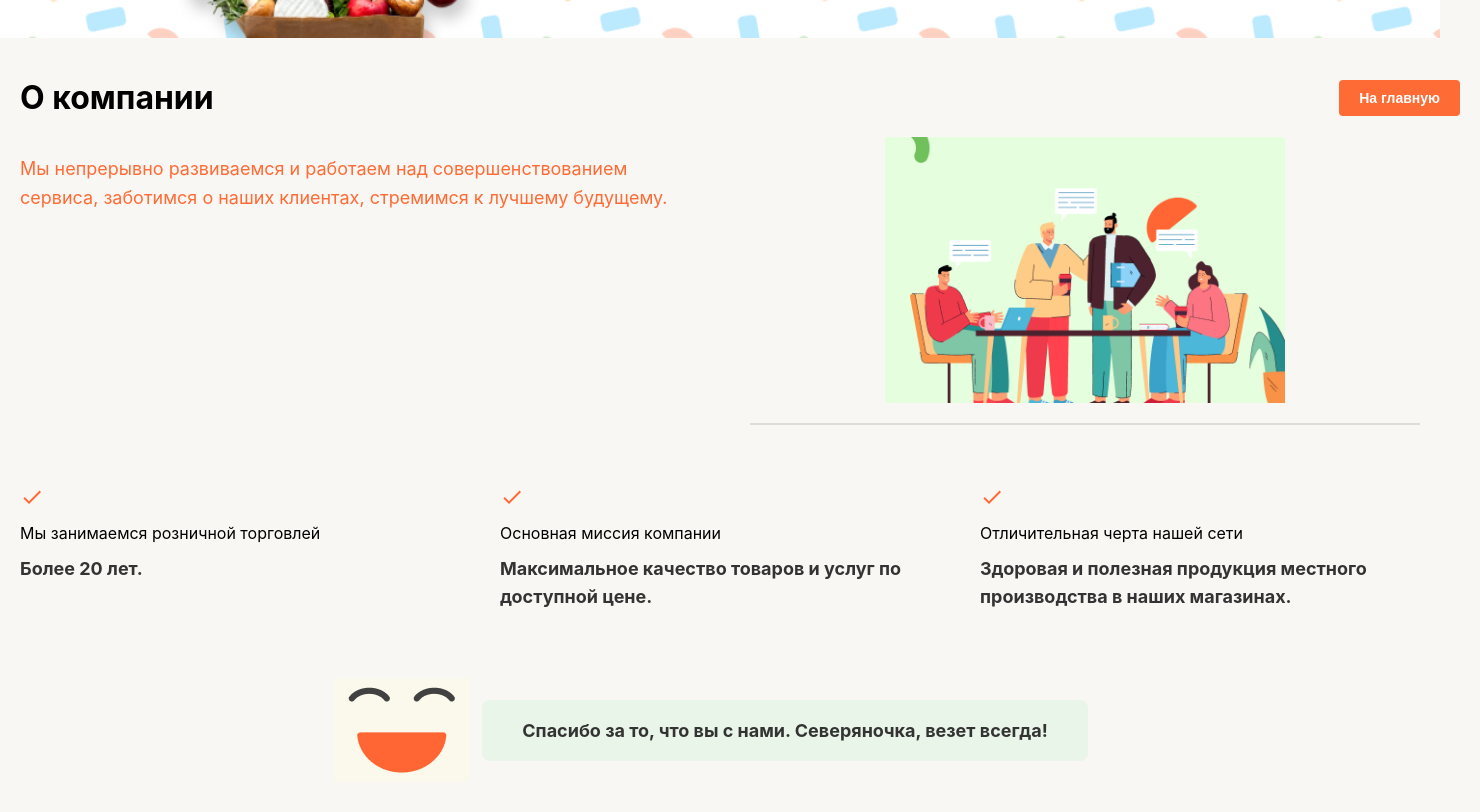
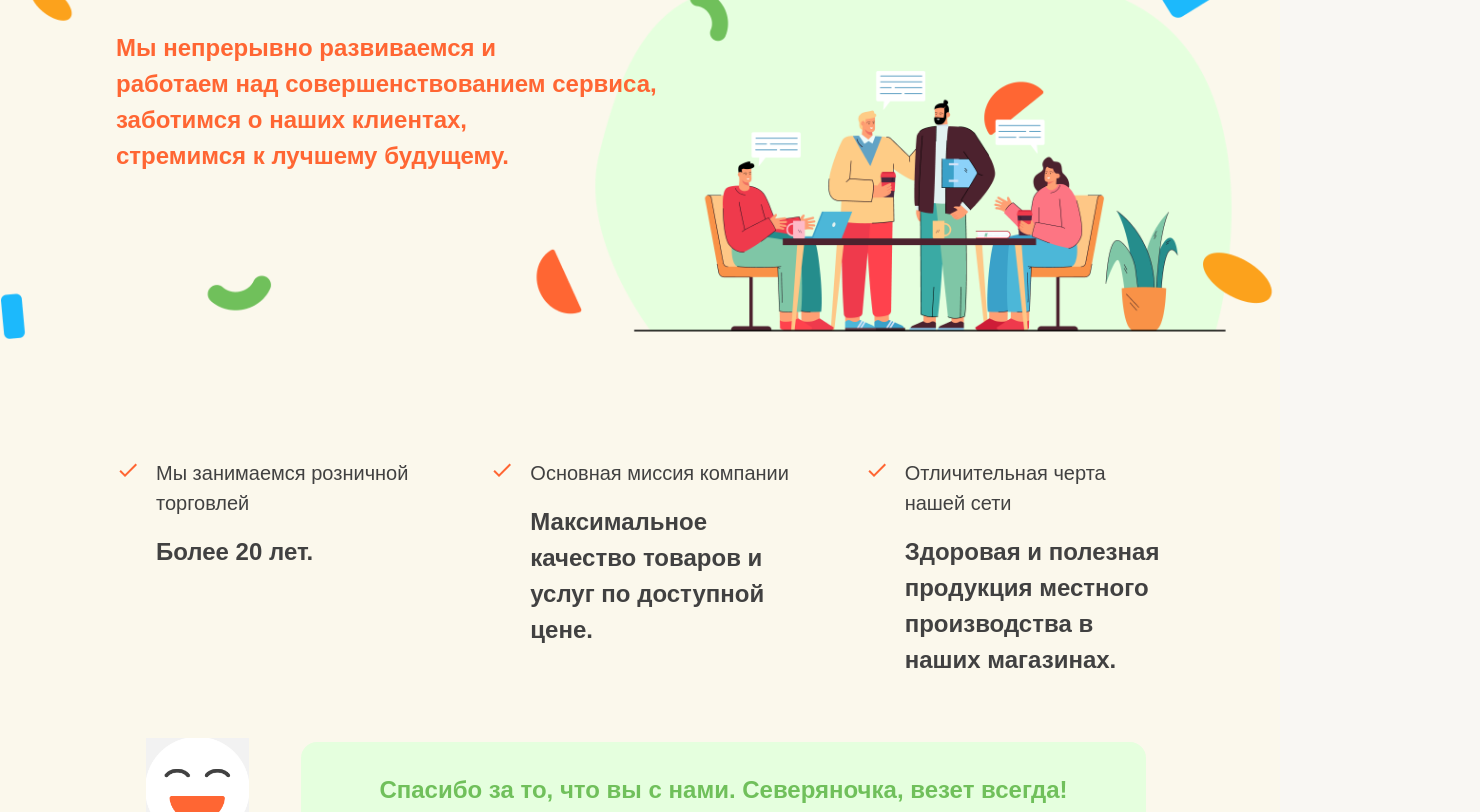
Before and after one commit to 1inside1/meow, a React (Create React App) app: page /about in a window 1280 px wide. Shown: the part 240-1052 px from the top of the page, 1480 px wide, since content can reach past the window. Built offline with nearby package versions, Linux system fonts and the light colour scheme.

Commit message:
upd о нас

```diff
--- a/src/App.js
+++ b/src/App.js
@@ -571,8 +571,8 @@ function AppContent() {
         toggleFavorite={toggleFavorite}
         isFavorite={isFavorite}
       />
-      {/* Скрываем баннер на страницах вакансий и контактов */}
-      {location.pathname !== '/vacancies' && location.pathname !== '/contacts' && <Hero />}
+      {/* Скрываем баннер на страницах вакансий, контактов и о компании */}
+      {location.pathname !== '/vacancies' && location.pathname !== '/contacts' && location.pathname !== '/about' && <Hero />}
 
       <Routes>
           <Route
--- a/src/components/InfoPage.css
+++ b/src/components/InfoPage.css
@@ -1,145 +1,235 @@
+/* Основной контейнер страницы */
 .about-container {
-  width: 1440px;
-  margin: 0 auto;
+  background-color: #fbf8ec;
+  min-height: 100vh;
   padding: 0;
+  margin: 0;
 }
 
-.about-header {
+/* Breadcrumbs навигация */
+.breadcrumbs {
+  display: flex;
+  align-items: center;
+  gap: 8px;
+  padding: 24px 116px;
+  font-family: 'Rubik', sans-serif;
+  font-size: 12px;
+  line-height: 1.5;
+}
+
+.breadcrumb-item {
+  color: #8f8f8f;
+}
+
+.breadcrumb-separator {
+  color: #8f8f8f;
+}
+
+.breadcrumb-current {
+  color: #414141;
+  font-weight: 500;
+}
+
+/* Основной контент */
+.about-content {
+  max-width: 1208px;
+  margin: 0 auto;
+  padding: 0 116px 120px;
+}
+
+/* Секция заголовка с фоновым изображением */
+.about-header-section {
+  position: relative;
+  margin: 0 0 60px 0;
+  min-height: 500px;
+  width: 100%;
+  display: flex;
+  align-items: flex-start;
+  background-image: url('../../public/images/ui/back-aboutus.png');
+  background-position: right center;
+  background-size: contain;
+  background-repeat: no-repeat;
+}
+
+/* Контейнер для текста */
+.about-text-content {
+  position: relative;
+  z-index: 2;
+  padding: 20px 0 20px 116px;
+  max-width: 669px;
+  flex: 1;
+  margin: 0 auto;
+  max-width: 1208px;
+}
+
+/* Заголовок страницы */
+.about-title {
+  font-family: 'Rubik', sans-serif;
+  font-weight: bold;
+  font-size: 64px;
+  line-height: 1.5;
+  color: #414141;
+  margin: 0 0 16px 0;
+}
+
+/* Описание компании */
+.about-description {
+  font-family: 'Rubik', sans-serif;
+  font-weight: bold;
+  font-size: 24px;
+  line-height: 1.5;
+  color: #FF6633;
+  margin: 0;
+  max-width: 669px;
+}
+
+/* Секция преимуществ */
+.benefits {
   display: flex;
   justify-content: space-between;
-  align-items: center;
-  padding: 40px 20px 20px;
-  width: 100%;
+  margin-bottom: 60px;
+  gap: 75px;
 }
 
-.about-header h2 {
-  margin: 0;
-  font-size: 32px;
-  font-weight: bold;
+.benefit {
+  display: flex;
+  gap: 10px;
+  align-items: flex-start;
+  flex: 1;
+  max-width: 445px;
 }
 
-.about-header .back-button {
-  padding: 10px 20px;
-  background-color: #ff6b35;
-  color: white;
-  border: none;
-  border-radius: 4px;
-  cursor: pointer;
-  font-size: 14px;
-  font-weight: bold;
+.benefit-icon {
+  flex-shrink: 0;
+  width: 30px;
+  height: 30px;
 }
 
-.text-and-image {
+.benefit-content {
+  flex: 1;
   display: flex;
-  gap: 60px;
-  align-items: flex-start;
-  margin-bottom: 60px;
-  padding: 0 20px;
+  flex-direction: column;
+  gap: 16px;
 }
 
-.text-and-image .text-content {
-  flex: 1;
+.benefit-title {
+  font-family: 'Rubik', sans-serif;
+  font-weight: normal;
+  font-size: 20px;
+  line-height: 1.5;
+  color: #414141;
+  margin: 0;
 }
 
-.text-and-image .text-content .highlight {
-  color: #ff6b35;
-  font-size: 18px;
-  line-height: 1.6;
-  margin-bottom: 20px;
+.benefit-description {
+  font-family: 'Rubik', sans-serif;
+  font-weight: bold;
+  font-size: 24px;
+  line-height: 1.5;
+  color: #414141;
+  margin: 0;
 }
 
-.text-and-image .image-content {
+/* Секция с логотипом и сообщением */
+.logo-and-message {
+  display: flex;
+  align-items: center;
+  gap: 40px;
+  justify-content: center;
+  margin: 0 auto;
+  max-width: 1012px;
+}
+
+.company-logo {
+  width: 127px;
+  height: 103px;
+  flex-shrink: 0;
+}
+
+.company-logo img {
+  width: 100%;
+  height: 100%;
+  object-fit: contain;
+}
+
+.message-box {
+  background-color: #E5FFDE;
+  padding: 30px 40px;
+  border-radius: 16px;
   flex: 1;
+  max-width: 845px;
+  position: relative;
+}
+
+.message-text {
+  font-family: 'Rubik', sans-serif;
+  font-weight: bold;
+  font-size: 24px;
+  line-height: 1.5;
+  color: #70C05B;
+  margin: 0;
   text-align: center;
 }
 
-.text-and-image .image-content img {
-  width: 100%;
-  height: auto;
-  max-width: 400px;
+/* Адаптивность */
+@media (max-width: 1200px) {
+  .about-content {
+    padding: 0 20px 120px;
   }
 
-.text-and-image .image-content .underline {
-  width: 100%;
-  height: 2px;
-  background-color: #ddd;
-  margin-top: 16px;
+  .breadcrumbs {
+    padding: 24px 20px;
+  }
+
+  .about-header-section {
+    height: 300px;
+  }
+
+  .about-background-image {
+    width: 50%;
+    height: 280px;
   }
 
   .benefits {
-  display: flex;
+    flex-direction: column;
     gap: 40px;
-  justify-content: center;
-  margin-bottom: 60px;
-  padding: 0 20px;
   }
 
-.benefits .benefit {
-  flex: 1;
-  text-align: left;
+  .logo-and-message {
+    flex-direction: column;
+    text-align: center;
+  }
 }
 
-.benefits .benefit .icon {
-  display: inline-block;
-  margin-right: 8px;
-  vertical-align: middle;
+@media (max-width: 768px) {
+  .about-title {
+    font-size: 48px;
   }
 
-.benefits .benefit .icon svg {
-  width: 24px;
-  height: 24px;
-  fill: #ff6b35;
+  .about-description {
+    font-size: 20px;
   }
 
-.benefits .benefit p {
-  margin: 8px 0;
-  line-height: 1.6;
-  font-weight: normal;
+  .about-header-section {
+    height: auto;
   }
 
-.benefits .benefit p:nth-child(2) {
-  font-size: 16px;
+  .about-background-image {
+    position: static;
+    width: 100%;
+    height: 250px;
+    margin-top: 20px;
   }
 
-.benefits .benefit p:nth-child(3) {
+  .benefit-title {
     font-size: 18px;
-  font-weight: bold;
-  color: #333;
   }
 
-.logo-and-text {
-  display: flex;
-  justify-content: center;
-  align-items: center;
-  gap: 30px;
-  padding: 0 20px;
-  margin-bottom: 60px;
+  .benefit-description {
+    font-size: 20px;
   }
 
-.logo-and-text .logo {
-  width: 100px;
-  height: 100px;
-  background: #fff;
-  border-radius: 50%;
-  display: flex;
-  align-items: center;
-  justify-content: center;
+  .message-text {
+    font-size: 20px;
   }
-
-.logo-and-text .logo svg {
-  width: 64px;
-  height: 64px;
-  fill: #ff6b35;
 }
-
-.logo-and-text .message {
-  background: #e8f5e8;
-  padding: 20px 40px;
-  border-radius: 8px;
-  font-size: 18px;
-  color: #333;
-  font-weight: bold;
-  max-width: 600px;
-  text-align: center;
-
-}
--- a/src/components/InfoPage.jsx
+++ b/src/components/InfoPage.jsx
@@ -1,76 +1,82 @@
 import React from 'react';
-import { useNavigate } from 'react-router-dom';
 import './InfoPage.css';
 
 const InfoPage = () => {
-  const navigate = useNavigate();
-
   return (
     <div className="about-container">
-      <div className="about-header">
-        <h2>О компании</h2>
-        <button
-          onClick={() => navigate('/')}
-          className="back-button"
-        >
-          На главную
-        </button>
+      {/* Breadcrumbs */}
+      <div className="breadcrumbs">
+        <span className="breadcrumb-item">Главная</span>
+        <span className="breadcrumb-separator">›</span>
+        <span className="breadcrumb-current">О компании</span>
       </div>
 
-      <div className="text-and-image">
-        <div className="text-content">
-          <p className="highlight">
-            Мы непрерывно развиваемся и работаем над совершенствованием сервиса, заботимся о наших клиентах, стремимся к лучшему будущему.
+      {/* Header Section - Full Width */}
+      <div className="about-header-section">
+        <div className="about-text-content">
+          <h1 className="about-title">О компании</h1>
+
+          <p className="about-description">
+            Мы непрерывно развиваемся и<br />
+            работаем над совершенствованием сервиса, заботимся о наших клиентах,<br />
+            стремимся к лучшему будущему.
           </p>
-        </div>
-        <div className="image-content">
-          <img
-            src={require('./team.png')}
-            alt="Команда"
-          />
-          <div className="underline"></div>
         </div>
       </div>
 
+      {/* Main Content */}
+      <div className="about-content">
+
         <div className="benefits">
           <div className="benefit">
-          <div className="icon">
-            <svg viewBox="0 0 24 24">
-              <path d="M9 16.17L4.83 12l-1.42 1.41L9 19 21 7l-1.41-1.41L9 16.17z" />
+            <div className="benefit-icon">
+              <svg width="30" height="30" viewBox="0 0 30 30" fill="none">
+                <path d="M9 16.17L4.83 12l-1.42 1.41L9 19 21 7l-1.41-1.41L9 16.17z" fill="#FF6633" />
               </svg>
             </div>
-          <p>Мы занимаемся розничной торговлей</p>
-          <p>Более 20 лет.</p>
-        </div>
-        <div className="benefit">
-          <div className="icon">
-            <svg viewBox="0 0 24 24">
-              <path d="M9 16.17L4.83 12l-1.42 1.41L9 19 21 7l-1.41-1.41L9 16.17z" />
-            </svg>
-          </div>
-          <p>Основная миссия компании</p>
-          <p>Максимальное качество товаров и услуг по доступной цене.</p>
-        </div>
-        <div className="benefit">
-          <div className="icon">
-            <svg viewBox="0 0 24 24">
-              <path d="M9 16.17L4.83 12l-1.42 1.41L9 19 21 7l-1.41-1.41L9 16.17z" />
-            </svg>
-          </div>
-          <p>Отличительная черта нашей сети</p>
-          <p>Здоровая и полезная продукция местного производства в наших магазинах.</p>
+            <div className="benefit-content">
+              <p className="benefit-title">Мы занимаемся розничной торговлей</p>
+              <p className="benefit-description">Более 20 лет.</p>
             </div>
           </div>
 
-     <div className="logo-and-text">
-        <div className="logo">
+          <div className="benefit">
+            <div className="benefit-icon">
+              <svg width="30" height="30" viewBox="0 0 30 30" fill="none">
+                <path d="M9 16.17L4.83 12l-1.42 1.41L9 19 21 7l-1.41-1.41L9 16.17z" fill="#FF6633" />
+              </svg>
+            </div>
+            <div className="benefit-content">
+              <p className="benefit-title">Основная миссия компании</p>
+              <p className="benefit-description">Максимальное качество товаров и услуг по доступной цене.</p>
+            </div>
+          </div>
+
+          <div className="benefit">
+            <div className="benefit-icon">
+              <svg width="30" height="30" viewBox="0 0 30 30" fill="none">
+                <path d="M9 16.17L4.83 12l-1.42 1.41L9 19 21 7l-1.41-1.41L9 16.17z" fill="#FF6633" />
+              </svg>
+            </div>
+            <div className="benefit-content">
+              <p className="benefit-title">Отличительная черта нашей сети</p>
+              <p className="benefit-description">Здоровая и полезная продукция местного производства в наших магазинах.</p>
+            </div>
+          </div>
+        </div>
+
+        <div className="logo-and-message">
+          <div className="company-logo">
             <img
-            src={require('./aboutCompanyLogo.png')}
-            alt="Логотип"
+              src="/images/ui/logo.png"
+              alt="Логотип Северяночка"
             />
           </div>
-        <div className="message">
+          <div className="message-box">
+            <p className="message-text">
               Спасибо за то, что вы с нами. Северяночка, везет всегда!
+            </p>
+          </div>
         </div>
       </div>
     </div>
```
Also changed, not shown: public/images/ui/back-aboutus.png (added). Lines whose indentation alone changed are shown as unchanged.
